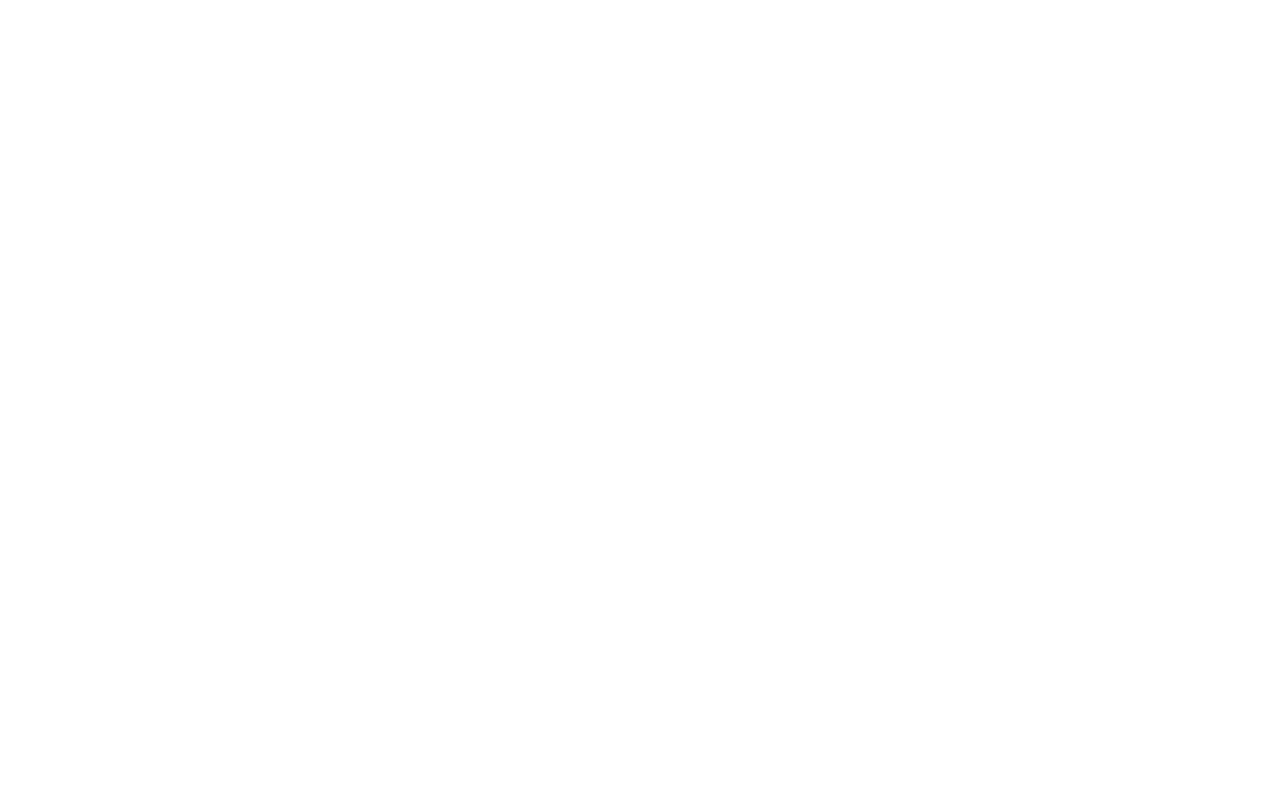
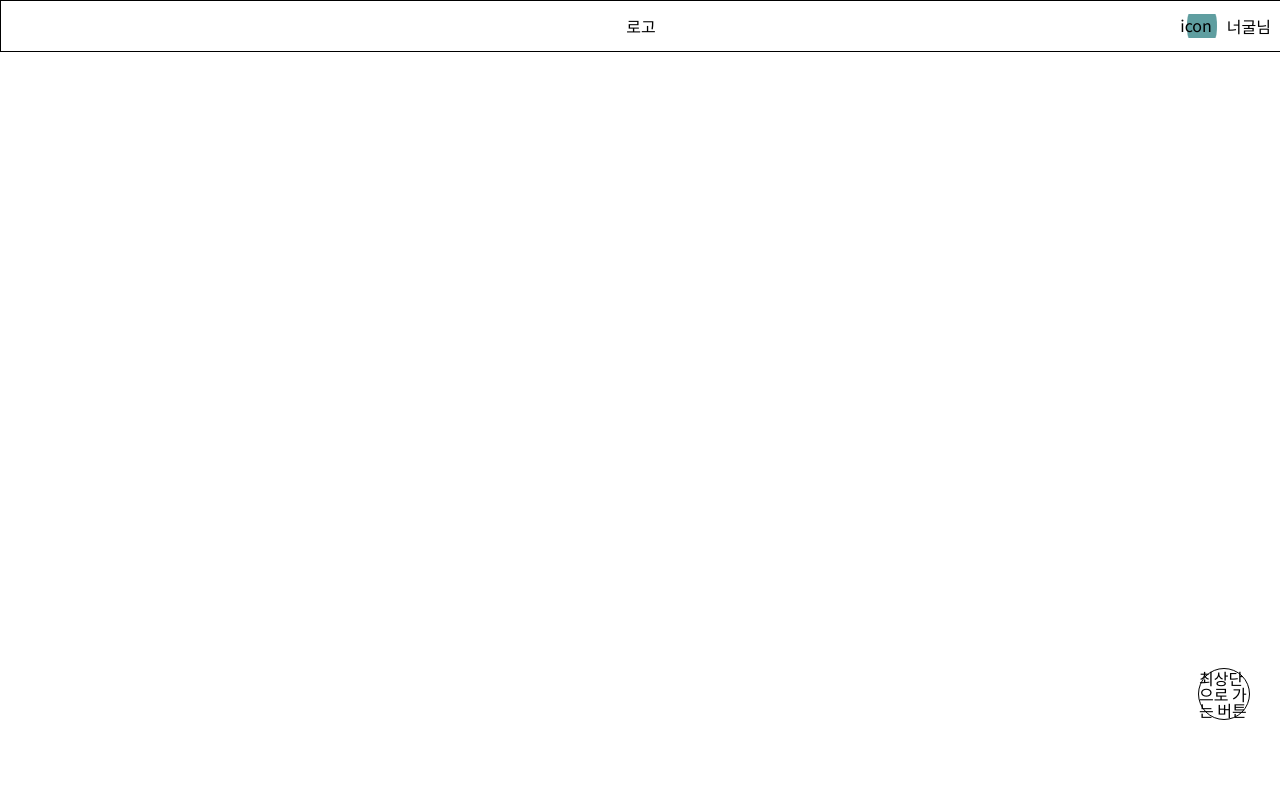
Before and after one commit to SangYunLeee/blog-frontend, a React (Create React App) app: page /testpage in a window 1280 px wide. Before the commit this address had no page. Shown: the top 800 px of the page. Built offline with nearby package versions, Linux system fonts and the light colour scheme.

Commit message:
FIX: 헤더, 푸터 레이아웃 수정

```diff
--- a/src/components/Footer/Footer.module.scss
+++ b/src/components/Footer/Footer.module.scss
@@ -3,14 +3,15 @@
   width: 100%;
   height: 80px;
   border: 1px solid black;
+}
 
 .moveTopButton {
-    position: absolute;
-    top: -70px;
+  position: fixed;
+  bottom: 80px;
   right: 30px;
   width: 50px;
   height: 50px;
   border: 1px solid black;
   border-radius: 50px;
+  z-index: 2;
 }
-}
--- a/src/components/Footer/Footer.tsx
+++ b/src/components/Footer/Footer.tsx
@@ -9,12 +9,14 @@
       behavior: 'smooth',
     });
   };
+
   return (
-    <div className={css.footer}>
+    <>
       <button className={css.moveTopButton} onClick={clickMoveTopButton}>
         최상단으로 가는 버튼
       </button>
-    </div>
+      <div className={css.footer}></div>
+    </>
   );
 };
 
--- a/src/components/Header/Header.module.scss
+++ b/src/components/Header/Header.module.scss
@@ -25,7 +25,7 @@
       .inputFocus {
         background-color: antiquewhite;
         width: 200px;
-        border-radius: 30px;
+        border-radius: 5px;
 
         animation: inputFocus 0.5s ease forwards;
         @keyframes inputFocus {
--- a/src/pages/Router.tsx
+++ b/src/pages/Router.tsx
@@ -1,10 +1,13 @@
 import React from 'react';
 import { BrowserRouter, Route, Routes } from 'react-router-dom';
+import TestPage from './TestPage/TestPage';
 
 function Router() {
   return (
     <BrowserRouter>
-      <Routes></Routes>
+      <Routes>
+        <Route path="/testpage" element={<TestPage />} />
+      </Routes>
     </BrowserRouter>
   );
 }
--- /dev/null
+++ b/src/pages/TestPage/TestPage.module.scss
@@ -0,0 +1,3 @@
+.testPage {
+  height: 1000px;
+}
--- /dev/null
+++ b/src/pages/TestPage/TestPage.tsx
@@ -0,0 +1,16 @@
+import React from 'react';
+import css from './TestPage.module.scss';
+import Header from '../../components/Header/Header';
+import Footer from '../../components/Footer/Footer';
+
+const TestPage = () => {
+  return (
+    <>
+      <Header />
+      <div className={css.testPage}></div>
+      <Footer />
+    </>
+  );
+};
+
+export default TestPage;
```
Lines whose indentation alone changed are shown as unchanged.
